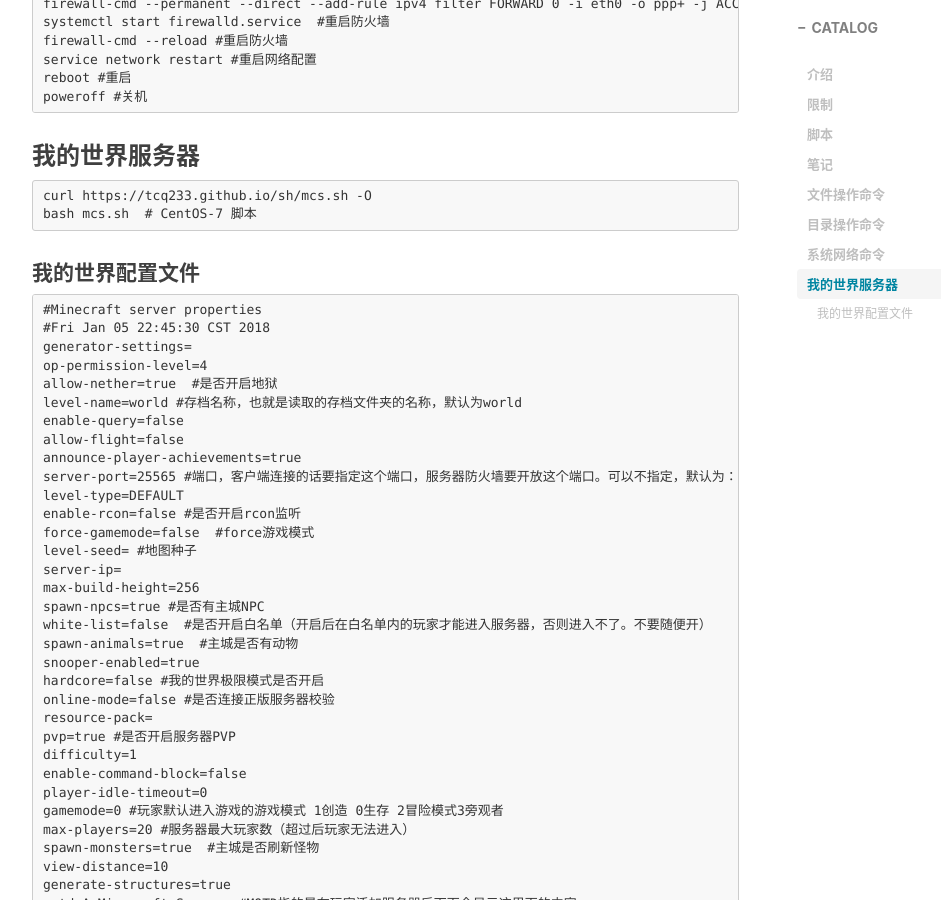
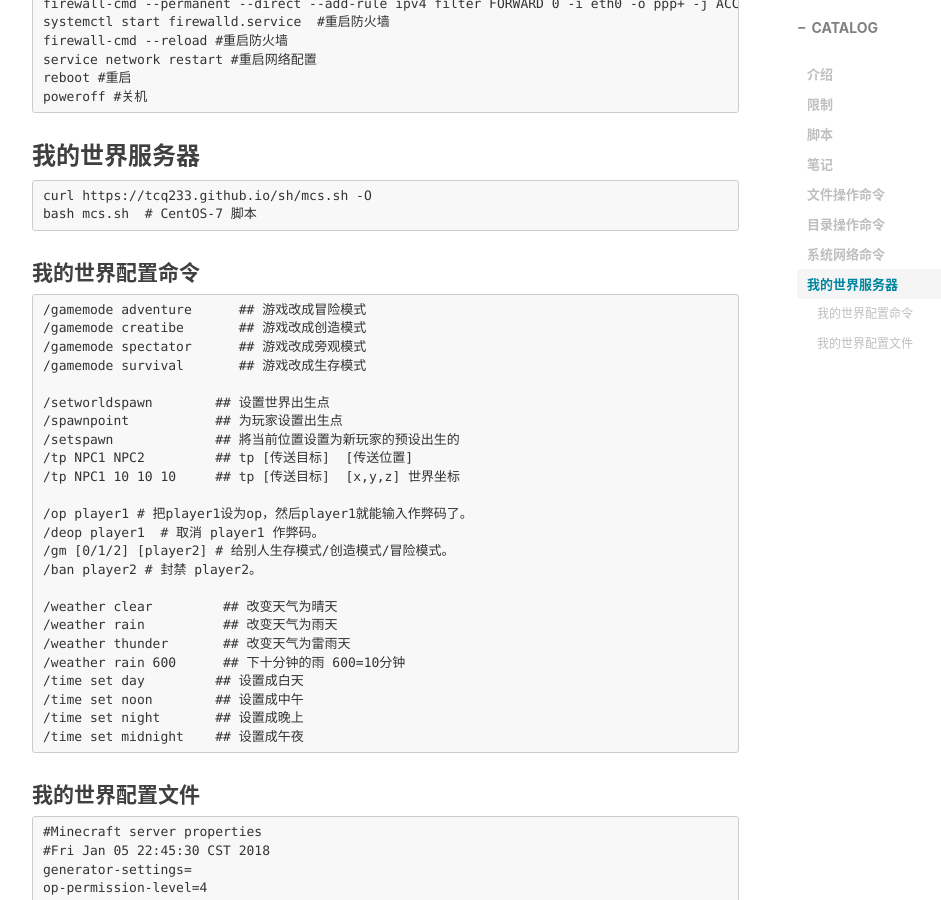
Before and after one commit to tcq233/tcq233.github.io, a Jekyll site: the page built from _posts/2022-04-22-puck.md, in a window 1280 px wide and 900 px high, scrolled down 2685 px. Shown: the whole window, without its empty margins (233-1174 px from the left). Built offline with Jekyll 4.4.1, drawn with Linux system fonts in a browser that asks for light colours; nearby versions of some CDN libraries; comment, search, counter and statistics services are not loaded.

Commit message:
Update 2022-04-22-puck.md

````diff
--- a/_posts/2022-04-22-puck.md
+++ b/_posts/2022-04-22-puck.md
@@ -126,6 +126,35 @@
 bash mcs.sh  # CentOS-7 脚本
 ```
 
+
+####  我的世界配置命令
+```
+/gamemode adventure      ## 游戏改成冒险模式
+/gamemode creatibe       ## 游戏改成创造模式
+/gamemode spectator      ## 游戏改成旁观模式
+/gamemode survival       ## 游戏改成生存模式
+
+/setworldspawn        ## 设置世界出生点
+/spawnpoint           ## 为玩家设置出生点
+/setspawn             ## 將当前位置设置为新玩家的预设出生的
+/tp NPC1 NPC2         ## tp [传送目标]  [传送位置]
+/tp NPC1 10 10 10     ## tp [传送目标]  [x,y,z] 世界坐标
+
+/op player1 # 把player1设为op，然后player1就能输入作弊码了。
+/deop player1  # 取消 player1 作弊码。
+/gm [0/1/2] [player2] # 给别人生存模式/创造模式/冒险模式。
+/ban player2 # 封禁 player2。
+
+/weather clear         ## 改变天气为晴天
+/weather rain          ## 改变天气为雨天
+/weather thunder       ## 改变天气为雷雨天
+/weather rain 600      ## 下十分钟的雨 600=10分钟
+/time set day         ## 设置成白天
+/time set noon        ## 设置成中午
+/time set night       ## 设置成晚上
+/time set midnight    ## 设置成午夜
+```
+
 ####  我的世界配置文件
 ```
 #Minecraft server properties
````
